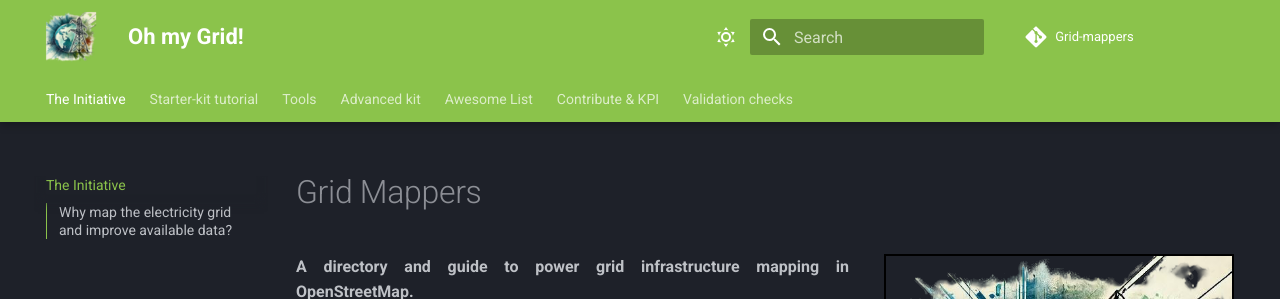
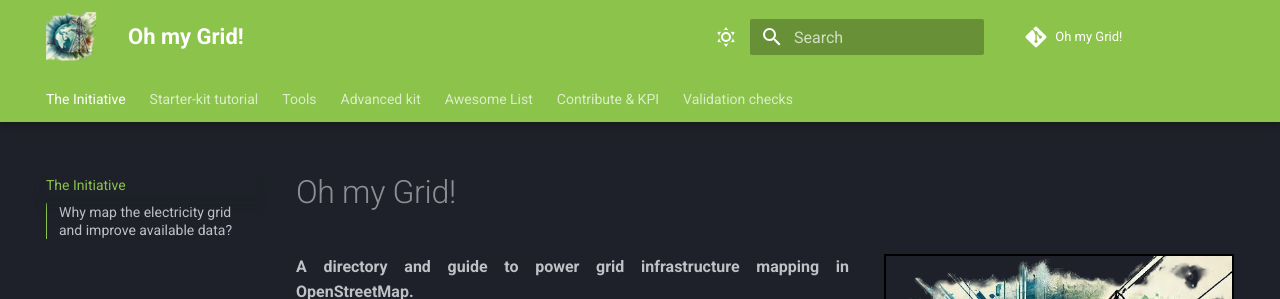
Before and after one commit to open-energy-transition/Oh-my-Grid, an MkDocs documentation site: the page built from docs/index.md, in a window 1280 px wide. Shown: the top 299 px of the page. Built offline with MkDocs 1.6.1 and Material for MkDocs 9.7.7, drawn with Linux system fonts in a browser that asks for light colours.

Commit message:
Added name

```diff
--- a/docs/index.md
+++ b/docs/index.md
@@ -1,4 +1,4 @@
-# Grid Mappers
+# Oh my Grid!
 
 <div style="float: right; margin-left: 15px; margin-bottom: 20px;">
   <img src="images/logo.png" class="img-border" style="float: right; margin-left: 20px;" width="350">
@@ -9,8 +9,8 @@
 Our inititative aims to contribute to mapping countries' electricity grid systems around the world in OpenStreetMap(OSM).
 This directory includes information on the initiative, a starter-kit so that you can get started with grid-mapping, a list of tools developed to map more efficiently and accurately, and the awesome list full of useful datasets!
 
-[![](https://badgen.net/badge/See/Wiki/A2CDAE?scale=1.6)](https://wiki.openstreetmap.org/wiki/Organised_Editing/Activities/Oh_my_grid_initiative) [![](https://badgen.net/badge/Follow/Tutorial/A2CDAE?scale=1.6)](https://open-energy-transition.github.io/Grid-mappers/starter-kit/) [![](https://badgen.net/badge/Join/DiscordGroup/A2CDAE?scale=1.6)](https://discord.gg/a5znpdFWfD)
-[![](https://badgen.net/badge/Use/Tools/A2CDAE?scale=1.6)](https://open-energy-transition.github.io/Grid-mappers/tools/) [![](https://badgen.net/badge/Find/AwesomeList/A2CDAE?scale=1.6)](https://github.com/open-energy-transition/Awesome-Electric-Grid-Mapping) [![](https://badgen.net/badge/Icon/Contribute/A2CDAE?scale=1.6&label=%F0%9F%9A%80)](https://open-energy-transition.github.io/Grid-mappers/contributing/)
+[![](https://badgen.net/badge/See/Wiki/A2CDAE?scale=1.6)](https://wiki.openstreetmap.org/wiki/Organised_Editing/Activities/Oh_my_grid_initiative) [![](https://badgen.net/badge/Follow/Tutorial/A2CDAE?scale=1.6)](https://open-energy-transition.github.io/Oh-my-Grid!/starter-kit/) [![](https://badgen.net/badge/Join/DiscordGroup/A2CDAE?scale=1.6)](https://discord.gg/a5znpdFWfD)
+[![](https://badgen.net/badge/Use/Tools/A2CDAE?scale=1.6)](https://open-energy-transition.github.io/Oh-my-Grid!/tools/) [![](https://badgen.net/badge/Find/AwesomeList/A2CDAE?scale=1.6)](https://github.com/open-energy-transition/Awesome-Electric-Grid-Mapping) [![](https://badgen.net/badge/Icon/Contribute/A2CDAE?scale=1.6&label=%F0%9F%9A%80)](https://open-energy-transition.github.io/Oh-my-Grid!/contributing/)
 
 ## Why map the electricity grid and improve available data?
 The energy transition requires transparent, reliable data to inform decisions on grid infrastructure, energy demand forecasting, and system optimization.
--- a/mkdocs.yml
+++ b/mkdocs.yml
@@ -1,7 +1,7 @@
 site_name: Oh my Grid!
 site_url: 'https://open-energy-transition.github.io/Oh-my-Grid!/'
 site_description: We aim to contribute to mapping countries' electricity grid systems around the world. We strive to improving the power infrastructure data on OpenStreetMap, to enhance global energy system modeling.
-repo_name: 'Grid-mappers'
+repo_name: 'Oh my Grid!'
 repo_url: 'https://open-energy-transition.github.io/Oh-my-Grid!/'
 
 nav:
```
